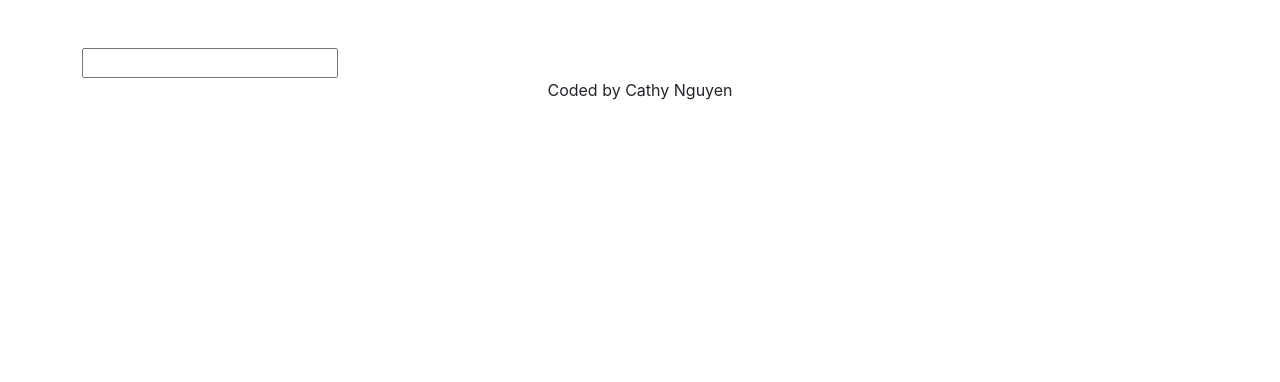
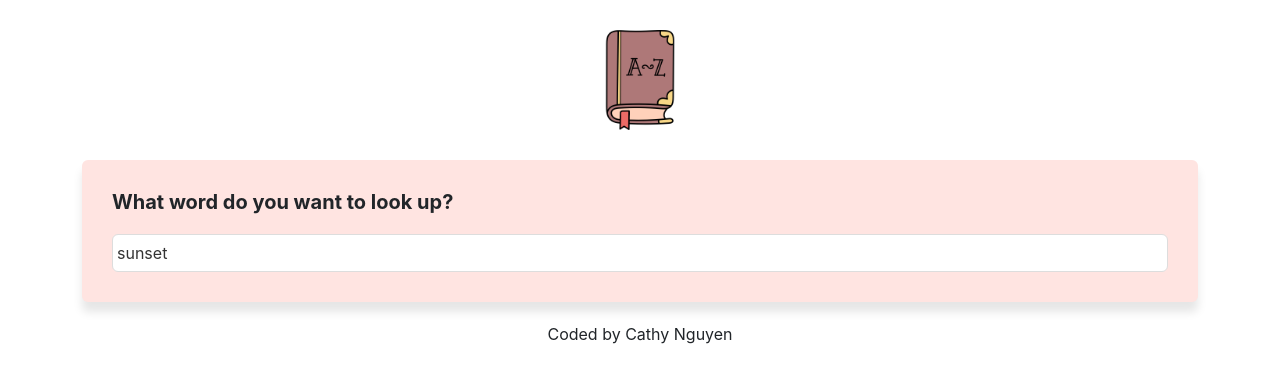
Before and after one commit to catnguyen90/dictionary-project, a React (Create React App) app: page / in a window 1280 px wide. Shown: the top 382 px of the page. Built offline with nearby package versions, Linux system fonts and the light colour scheme; no server answers.

Commit message:
styled the application, inserted a default word when app is loaded

```diff
--- a/src/App.css
+++ b/src/App.css
@@ -1,3 +1,13 @@
+.App-header {
+  margin: 30px 0;
+}
+
+.App-logo {
+  max-width: 100px;
+  display: block;
+  margin: 0 auto;
+}
+
 .App-footer {
   text-align: center;
   margin: 30px 0;
--- a/src/App.js
+++ b/src/App.js
@@ -1,3 +1,4 @@
+import icon from "./dictionary-icon.png";
 import "./App.css";
 import Dictionary from "./Dictionary";
 
@@ -5,11 +6,13 @@
   return (
     <div className="App">
       <div className="container">
-        <header className="App-header"></header>
+        <header className="App-header img-fluid">
+          <img src={icon} className="App-logo" alt="logo" />
+        </header>
         <main>
-          <Dictionary />
+          <Dictionary defaultKeyword="sunset" />
         </main>
-        <footer className="text-center mt=5">Coded by Cathy Nguyen</footer>
+        <footer className="text-center mb-4">Coded by Cathy Nguyen</footer>
       </div>
     </div>
   );
--- a/src/Dictionary.css
+++ b/src/Dictionary.css
@@ -1,2 +1,21 @@
-.Dictionary {
+.Dictionary h1 {
+  font-size: 20px;
+  font-weight: bold;
+  margin-bottom: 20px;
 }
+
+.Dictionary section {
+  background: #ffe4e1;
+  padding: 30px;
+  border-radius: 6px;
+  box-shadow: 0 10px 10px rgb(0 0 0 / 10%);
+  margin: 20px 0;
+}
+
+.Dictionary input {
+  width: 100%;
+  padding: 6px 4px;
+  border: 1px solid #ddd;
+  border-radius: 6px;
+  color: #333;
+}
--- a/src/Dictionary.js
+++ b/src/Dictionary.js
@@ -3,33 +3,54 @@
 import Results from "./Results";
 import "./Dictionary.css";
 
-export default function Dictionary() {
-  const [keyword, setKeyword] = useState("");
+export default function Dictionary(props) {
+  const [keyword, setKeyword] = useState(props.defaultKeyword);
   const [results, setResults] = useState(null);
+  const [loaded, setLoaded] = useState(false);
 
   function handleResponse(response) {
     console.log(response.data[0]);
     setResults(response.data[0]);
   }
 
-  function search(event) {
-    event.preventDefault();
-
+  function search() {
     //documentation: https://dictionaryapi.dev/
     let apiUrl = `https://api.dictionaryapi.dev/api/v2/entries/en_US/${keyword}`;
     axios.get(apiUrl).then(handleResponse);
+  }
+
+  function handleSubmit(event) {
+    event.preventDefault();
+    search();
   }
 
   function handleKeywordChange(event) {
     setKeyword(event.target.value);
   }
 
+  function load() {
+    setLoaded(true);
+    search();
+  }
+
+  if (loaded) {
     return (
       <div className="Dictionary">
-      <form className="mt-5" onSubmit={search}>
-        <input type="search" onChange={handleKeywordChange} />
+        <section>
+          <h1>What word do you want to look up?</h1>
+          <form onSubmit={handleSubmit}>
+            <input
+              type="search"
+              defaultValue={props.defaultKeyword}
+              onChange={handleKeywordChange}
+            />
           </form>
+        </section>
         <Results results={results} />
       </div>
     );
+  } else {
+    load();
+    return "Loading";
   }
+}
--- /dev/null
+++ b/src/Meaning.css
@@ -0,0 +1,14 @@
+.Meaning h3 {
+  font-size: 28px;
+  line-height: 1.5;
+  font-weight: bold;
+}
+
+.Meaning .defintion {
+  text-transform: uppercase;
+}
+.Meaning .example {
+  font-size: 15px;
+  opacity: 0.7;
+  font-style: italic;
+}
--- a/src/Meaning.js
+++ b/src/Meaning.js
@@ -1,21 +1,17 @@
 import React from "react";
 import Synonyms from "./Synonyms.js";
+import "./Meaning.css";
 
 export default function Meaning(props) {
-  console.log(props.meaning);
   return (
     <div className="Meaning">
       <h3>{props.meaning.partOfSpeech}</h3>
       {props.meaning.definitions.map(function (definition, index) {
         return (
           <div key={index}>
-            <p>
-              <strong>Definition:</strong> {definition.definition}
-              <br />
-              <strong>Example:</strong>
-              <em>{definition.example}</em>
-              <Synonyms synonyms={definition.synonyms} />
-            </p>
+            <div className="definition">{definition.definition}</div>
+            <div className="example">{definition.example}</div>
+            <Synonyms synonyms={definition.synonyms} />
           </div>
         );
       })}
--- /dev/null
+++ b/src/Phonetic.css
@@ -0,0 +1,24 @@
+.Phonetic {
+  height: 20px;
+  margin-bottom: 20px;
+}
+
+.Phonetic a {
+  border: 1px solid black;
+  text-decoration: none;
+  padding: 5px 20px;
+  border-radius: 20px;
+  color: black;
+  transition: all 150ms ease-in-out;
+  margin-right: 10px;
+}
+
+.Phonetic a:hover {
+  background: black;
+  color: white;
+}
+
+.Phonetic .text {
+  opacity: 0.7;
+  font-weight: bold;
+}
--- a/src/Phonetic.js
+++ b/src/Phonetic.js
@@ -1,4 +1,5 @@
 import React from "react";
+import "./Phonetic.css";
 
 export default function Phonetic(props) {
   console.log(props.phonetic);
@@ -7,7 +8,7 @@
       <a href={props.phonetic.audio} target="_blank" rel="noreferrer">
         Listen
       </a>
-      {props.phonetic.text}
+      <span className="text">{props.phonetic.text}</span>
     </div>
   );
 }
--- /dev/null
+++ b/src/Results.css
@@ -0,0 +1,5 @@
+.Results h2 {
+  font-size: 36px;
+  font-weight: bold;
+  line-height: 1.5;
+}
--- a/src/Results.js
+++ b/src/Results.js
@@ -1,11 +1,13 @@
 import React from "react";
 import Meaning from "./Meaning";
 import Phonetic from "./Phonetic";
+import "./Results.css";
 
 export default function Results(props) {
   if (props.results) {
     return (
       <div className="Results">
+        <section>
           <h2>{props.results.word}</h2>
           {props.results.phonetics.map(function (phonetic, index) {
             return (
@@ -14,11 +16,12 @@
               </div>
             );
           })}
+        </section>
         {props.results.meanings.map(function (meaning, index) {
           return (
-            <div key={index}>
+            <section key={index}>
               <Meaning meaning={meaning} />
-            </div>
+            </section>
           );
         })}
       </div>
--- /dev/null
+++ b/src/Synonyms.css
@@ -0,0 +1,11 @@
+.Synonyms {
+  margin: 20px 0 0;
+  padding: 0;
+}
+
+.Synonyms li {
+  font-size: 15px;
+  display: inline-block;
+  padding-right: 10px;
+  line-height: 1;
+}
--- a/src/Synonyms.js
+++ b/src/Synonyms.js
@@ -1,4 +1,5 @@
 import React from "react";
+import "./Synonyms.css";
 
 export default function Synonyms(props) {
   if (props.synonyms) {
```
Also changed, not shown: src/dictionary-icon.png (added). Lines whose indentation alone changed are shown as unchanged.
